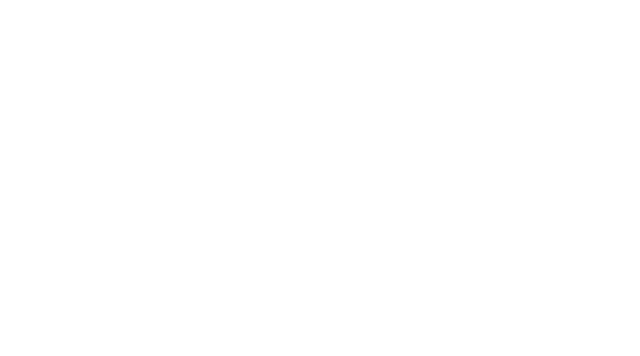
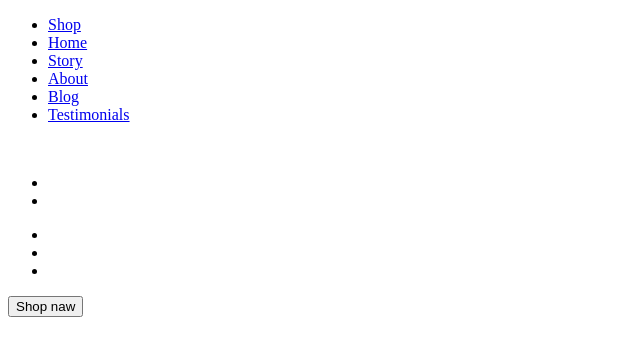
Before and after one commit to V-Svistunova/IT-INCUBATOR, a plain HTML site: page index.html in a window 1280 px wide. Shown: the whole page, without its empty margins (0-640 px from the left). Drawn offline with Linux system fonts and the light colour scheme.

Commit message:
feat: add header

```diff
--- a/index.html
+++ b/index.html
@@ -9,6 +9,56 @@
     <title>Document</title>
 </head>
 <body>
-
+    <header class="header">
+        <div class="header-top">
+            <nav>
+                <ul>
+                    <li><a href="#!">Shop</a></li>
+                    <li><a href="#!">Home</a></li>
+                    <li><a href="#!">Story</a></li>
+                    <li><a href="#!">About</a></li>
+                    <li><a href="#!">Blog</a></li>
+                    <li><a href="#!">Testimonials</a></li>
+                </ul>
+            </nav>
+            <a href="" class="logo">
+                <img src="" alt="">
+            </a>
+            <div class="personal">
+                <ul>
+                    <li>
+                        <a href="#!"><img src="" alt=""></a>
+                    </li>
+                    <li>
+                        <a href="#!"><img src="" alt=""></a>
+                    </li>
+                </ul>
+            </div>
+            <div class="social">
+                <ul>
+                    <li>
+                        <a href="#!"><img src="" alt=""></a>
+                    </li>
+                    <li>
+                        <a href="#!"><img src="" alt=""></a>
+                    </li>
+                    <li>
+                        <a href="#!"><img src="" alt=""></a>
+                    </li>
+                </ul>
+            </div>
+            <div class="header-content">
+                <button>Shop naw</button>
+            </div>
+        </div>
+    </header>
+    <section class="smoothies"></section>
+    <section class="about"></section>
+    <section class="products"></section>
+    <section class="story"></section>
+    <section class="testimonials"></section>
+    <section class="blog"></section>
+    <section class="instagram"></section>
+    <footer class="footer"></footer>
 </body>
 </html>
```
